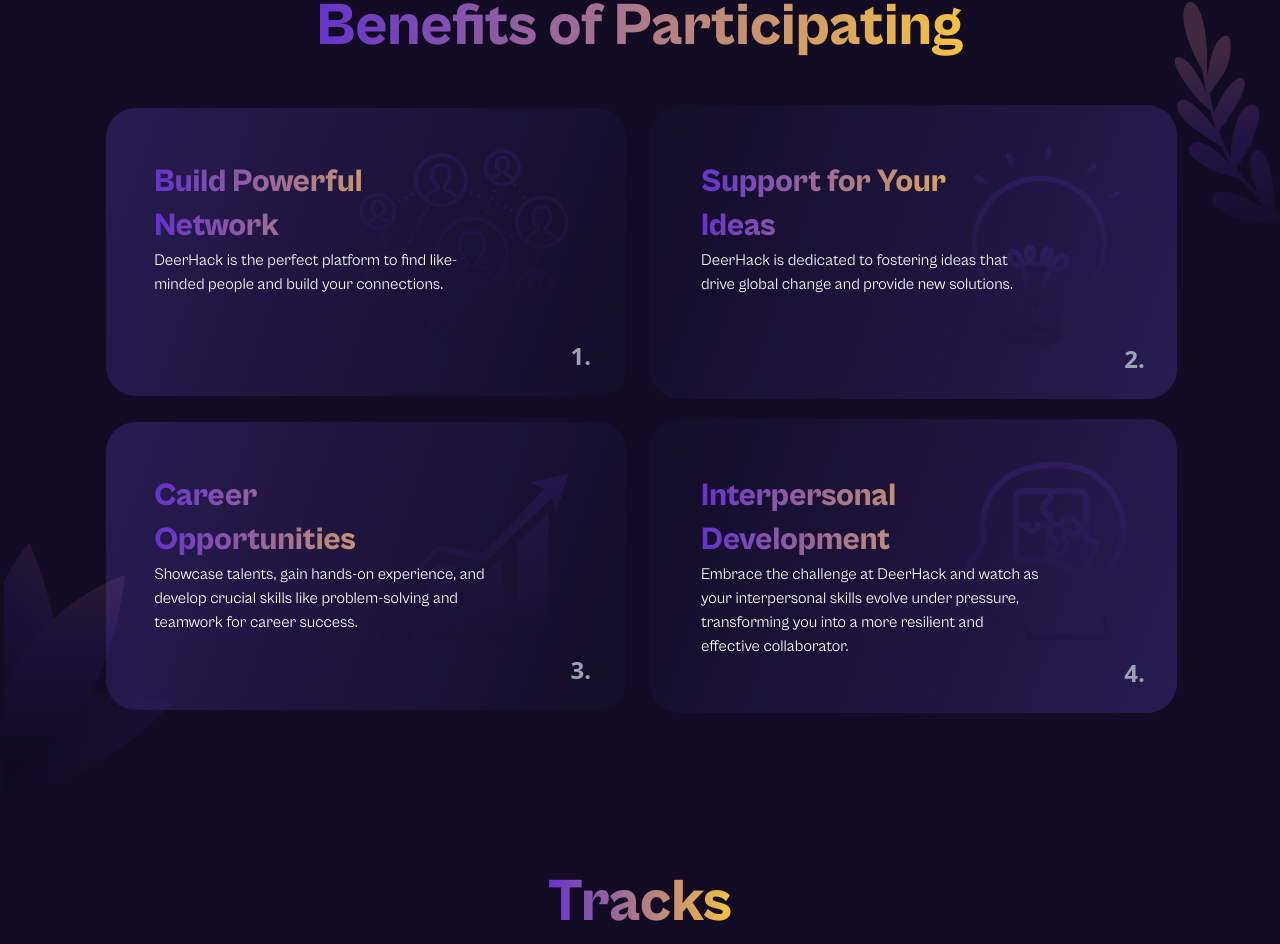
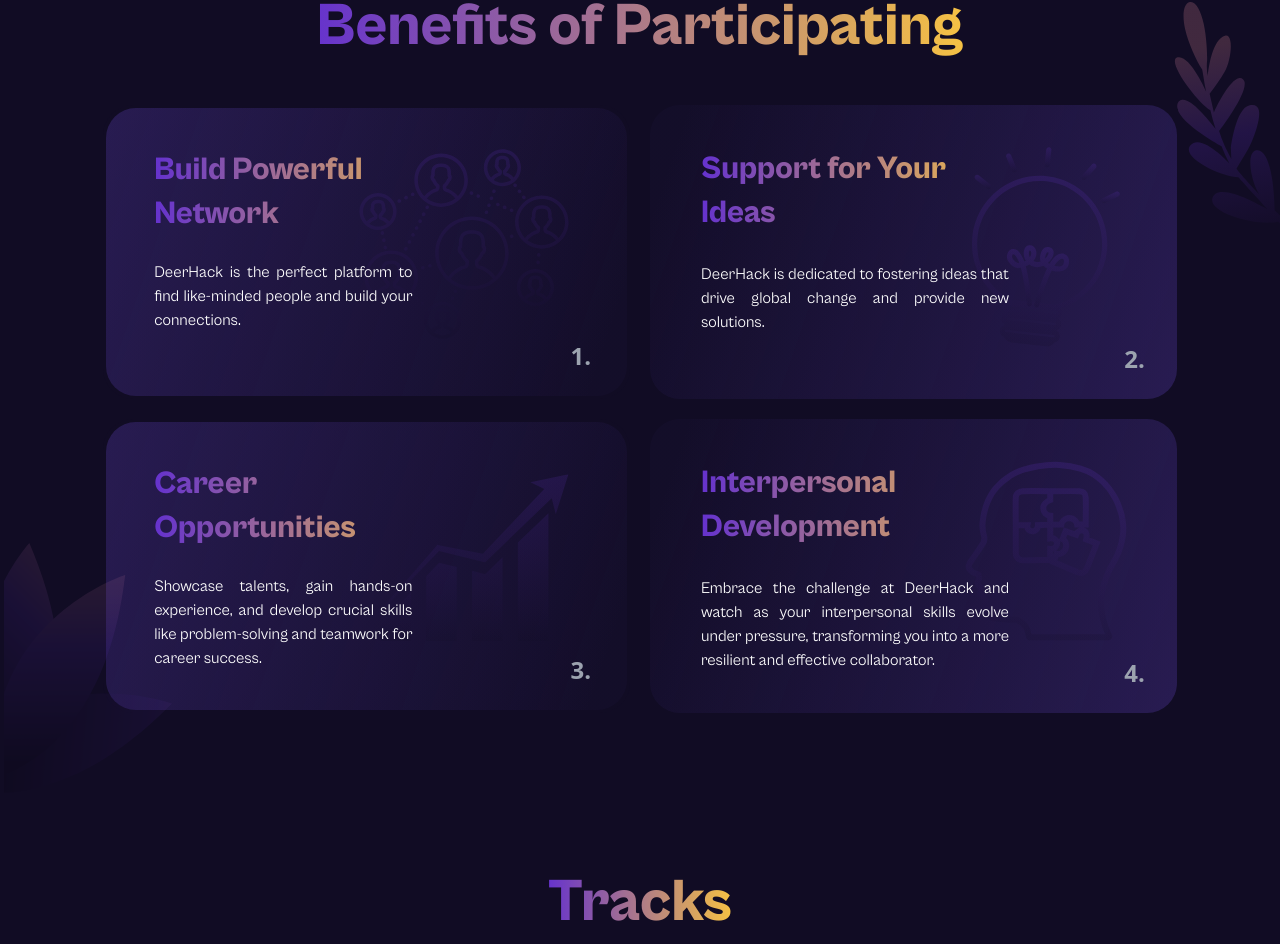
Before and after one commit to deerhack/deerhack25, a Next.js app in the folder frontend/: page / in a window 1280 px wide. Shown: the part 1855-2799 px from the top of the page. Built offline with nearby package versions, Linux system fonts and the light colour scheme.

Commit message:
fix: adjusted margin and padding, made text justified

```diff
--- a/frontend/src/app/components/BenefitsOfParticipating/CardDark.tsx
+++ b/frontend/src/app/components/BenefitsOfParticipating/CardDark.tsx
@@ -23,13 +23,13 @@ export default function CardDark({
       <div className=" new-gradient-background w-full h-full rounded-[1.875rem] flex flex-col px-12 gap-[21px] justify-center relative">
         <div>
           <div
-            className={`${cabinetExtraBold.className} text-primary-gradient-color lg:text-[2rem] text-[1.5rem] w-[10.69rem] md:w-[18.72rem] md:leading-[2.75rem] pb-[1.5rem] md:pb-0 font-extrabold z-10 `}
+            className={`${cabinetExtraBold.className} text-primary-gradient-color lg:text-[2rem] text-[1.5rem] w-[10.69rem] md:w-[18.72rem] sm:leading-[2rem] md:leading-[2.75rem] pb-[1.5rem] md:pb-0 font-extrabold z-10 md:mb-[1.5rem]`}
           >
             {title}
           </div>
           <div className="flex flex-row items-left gap-10 lg:gap-7 h-[70%] md:h-auto  md:flex-row  md:items-center">
             <div
-              className={`${cabinetRegular.className} text-white w-[16.72rem] md:w-[19rem] lg:w-[22.985rem] lg:h-[6rem] text-[1rem] font-medium text-justify-stretch pr-7 z-10 `}
+              className={`${cabinetRegular.className} text-white w-[16.72rem] md:w-[19rem] lg:w-[17.9rem] lg:h-[6rem] text-[1rem] font-medium md:text-justify pr-7 z-10 `}
             >
               {description}
             </div>
--- a/frontend/src/app/components/BenefitsOfParticipating/CardLight.tsx
+++ b/frontend/src/app/components/BenefitsOfParticipating/CardLight.tsx
@@ -23,13 +23,13 @@ export default function CardLight({
       <div className=" w-full h-full rounded-[1.875rem] flex flex-col px-12 gap-7 justify-center items-start">
         <div>
         <div
-          className={`${cabinetExtraBold.className} text-primary-gradient-color lg:text-[2rem] text-[1.5rem] w-[10.69rem] md:w-[18.72rem] md:leading-[2.75rem] pb-0 font-extrabold z-10`}
+          className={`${cabinetExtraBold.className} text-primary-gradient-color lg:text-[2rem] text-[1.5rem] w-[12rem] md:w-[18.72rem] leading-0 md:leading-[2.75rem] pb-0 font-extrabold z-10  md:mb-[1.7rem]`}
         >
           {title}
         </div>
         <div className="flex flex-row items-left lg:gap-7 gap-10 h-[70%] md:h-auto  md:flex-row  md:items-center">
           <div
-            className={`${cabinetRegular.className} text-white w-[16.72rem] md:w-[19.51rem] lg:w-[22.985rem] lg:h-[6rem] text-[1rem] font-medium text-justify-stretch pr-7 z-10`}
+            className={`${cabinetRegular.className} text-white w-[16.72rem] md:w-[19.51rem] lg:w-[21rem] lg:h-[6rem] text-[1rem] font-medium md:text-justify pr-7 z-10 pt-[1.5rem] md:pt-0 lg:pt-0`}
           >
             {description}
           </div>
```
